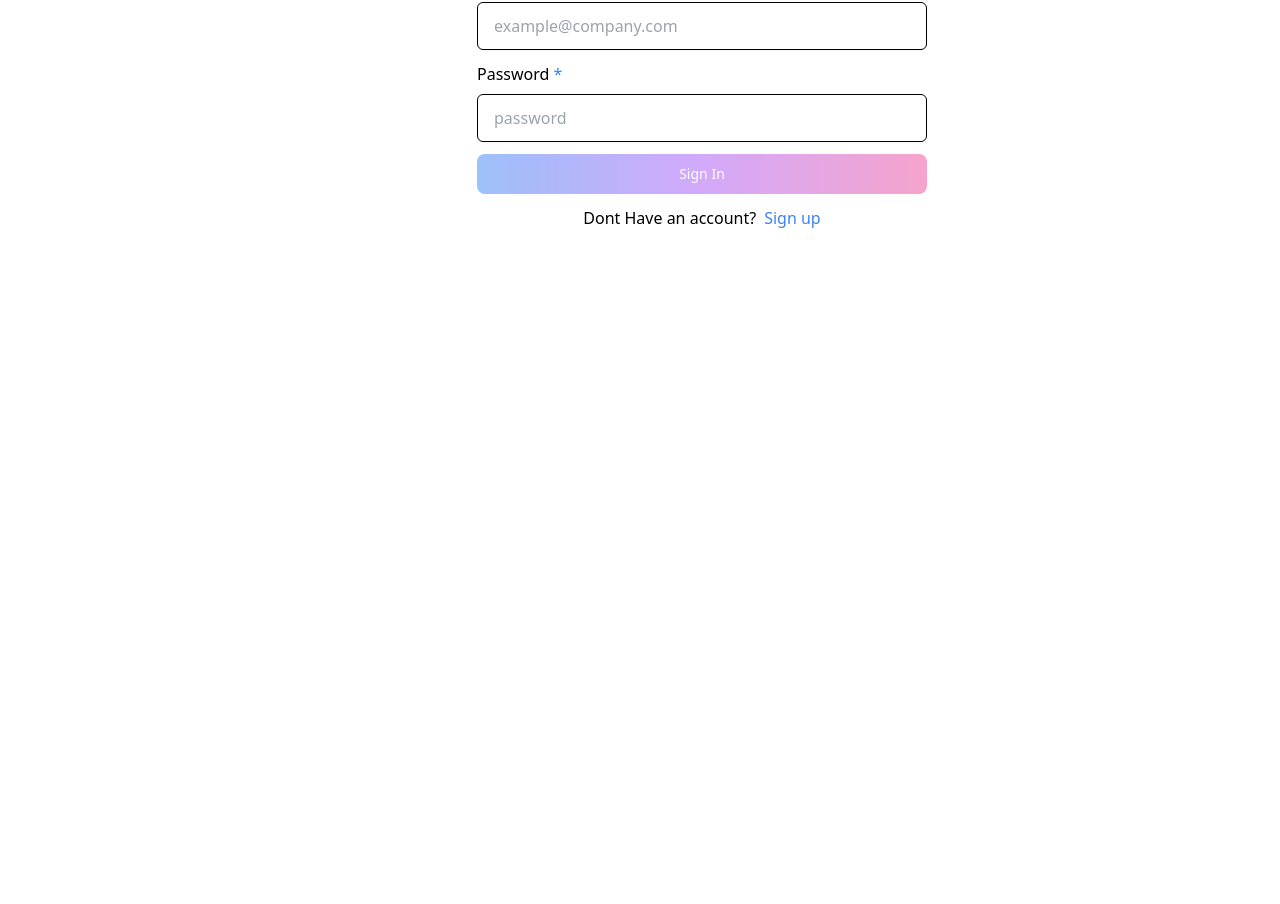
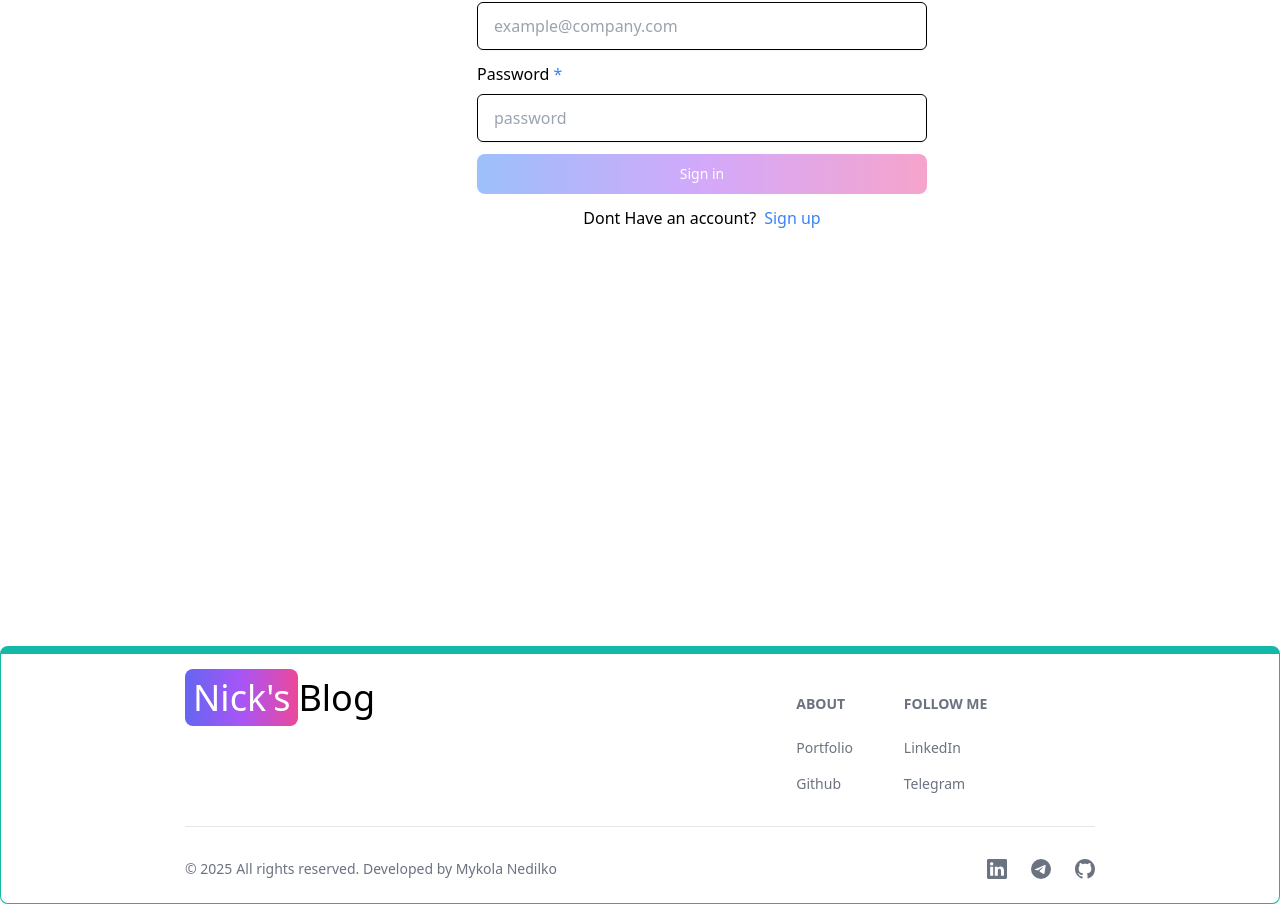
Before and after one commit to NickNedilko/My-blog, a React (Vite) app in the folder client/: page /sign-in in a window 1280 px wide. Shown: the part 298-1202 px from the top of the page. Before the commit the page ends 944 px from the top, so only its background shows below. Built offline with nearby package versions, Linux system fonts and the light colour scheme.

Commit message:
add footer, add spiner to buttons sign in, up

```diff
--- a/client/src/components/shared/Header.tsx
+++ b/client/src/components/shared/Header.tsx
@@ -8,7 +8,7 @@ import { Logo } from "./logo";
 export default function Header() {
  const {pathname} = useLocation();
   return (
-      <Navbar className="border-b-2">
+      <Navbar className="border-b-2 md:px-30">
         <Logo className="mr-3 text-xl md:text-2xl h-6 sm:h-9"/>
           <form>
               <TextInput
--- /dev/null
+++ b/client/src/components/shared/footer.tsx
@@ -0,0 +1,52 @@
+import {
+  Footer,
+  FooterCopyright,
+  FooterDivider,
+  FooterIcon,
+  FooterLink,
+  FooterLinkGroup,
+  FooterTitle,
+} from "flowbite-react";
+import { BsGithub, BsLinkedin, BsTelegram } from "react-icons/bs";
+import { Logo } from "./logo";
+
+export function Footerr() {
+    const date:number = new Date().getFullYear();
+  return (
+    <Footer container className="border border-t-8 border-teal-500">
+      <div className="w-full px-4 md:px-8 lg:px-40">
+        <div className="grid w-full justify-between sm:flex sm:justify-between md:flex md:grid-cols-1">
+
+           <Logo className="mb-4 text-2xl md:text-4xl"/>
+
+          <div className="grid grid-cols-2 gap-8 sm:mt-4 sm:grid-cols-3 sm:gap-6">
+            <div>
+              <FooterTitle title="about" />
+              <FooterLinkGroup col>
+                <FooterLink href="https://my-nextjs-portfolio-gamma-blush.vercel.app/">Portfolio</FooterLink>
+                <FooterLink href="https://github.com/NickNedilko">Github</FooterLink>
+              </FooterLinkGroup>
+            </div>
+            <div>
+              <FooterTitle title="Follow me" />
+              <FooterLinkGroup col>
+                <FooterLink href="www.linkedin.com/in/mykola-nedilko">LinkedIn</FooterLink>
+                <FooterLink href="https://t.me/NickyNed">Telegram</FooterLink>
+              </FooterLinkGroup>
+            </div>
+
+          </div>
+        </div>
+        <FooterDivider />
+        <div className="w-full sm:flex sm:items-center sm:justify-between">
+          <FooterCopyright href="https://github.com/NickNedilko" by="All rights reserved. Developed by Mykola Nedilko" year={date} />
+          <div className="mt-4 flex space-x-6 sm:mt-0 sm:justify-center">
+            <FooterIcon href="#" icon={BsLinkedin} />
+            <FooterIcon href="#" icon={BsTelegram} />
+            <FooterIcon href="https://github.com/NickNedilko" icon={BsGithub} />
+          </div>
+        </div>
+      </div>
+    </Footer>
+  );
+}
--- a/client/src/components/shared/shared-lauot.tsx
+++ b/client/src/components/shared/shared-lauot.tsx
@@ -1,5 +1,6 @@
 import { Outlet } from "react-router-dom";
 import Header from "./Header";
+import { Footerr } from "./footer";
 
 
 
@@ -9,9 +10,12 @@ export default function SharedLauot() {
   return (
     <>
       <Header />
-      <main>
-        <Outlet/>
+        <div className="flex flex-col min-h-screen">
+      <main className="flex-grow">
+          <Outlet />
       </main>
+      <Footerr/>
+          </div>
     </>
   )
 }
--- a/client/src/pages/SignIn.tsx
+++ b/client/src/pages/SignIn.tsx
@@ -2,7 +2,7 @@ import { FormProvider, useForm } from 'react-hook-form'
 import phoneImg from '../assets/phone-icon.png';
 
 import { FormInput } from '../components/shared/form-input'
-import { Button } from 'flowbite-react';
+import { Button, Spinner } from 'flowbite-react';
 import { Link } from 'react-router-dom';
 import { Logo } from '../components/shared/logo';
 import { useMutation } from '@tanstack/react-query';
@@ -12,7 +12,7 @@ import { setAuthHeader } from '../lib/jwt';
 
 
 export default function SignIn() {
-const {mutate} = useMutation({
+const {mutate, status} = useMutation({
     mutationFn: signin,
       onSuccess: async (data) => {
   console.log(data)
@@ -52,7 +52,12 @@ const form = useForm({
             <FormInput name='email' label='Email' placeholder='example@company.com' type='email' required />
             <FormInput name='password' label='Password' placeholder='password' type='password' required />
                 <Button type='submit' className='w-full bg-gradient-to-r from-blue-500 via-purple-500 to-pink-500 opacity-50 hover:opacity-100' >
-                Sign In
+                   {(status === "pending") ? (
+                  <>
+                    <Spinner size="sm" />
+                    <span className='ml-4'>Loading...</span>
+                  </>
+                ) : 'Sign in'}
               </Button>
               <div className='flex gap-2 items-center justify-center'>
                 <span>Dont Have an account?</span>
--- a/client/src/pages/SignUp.tsx
+++ b/client/src/pages/SignUp.tsx
@@ -2,7 +2,7 @@ import { FormProvider, useForm } from 'react-hook-form'
 import phoneImg from '../assets/phone-icon.png';
 
 import { FormInput } from '../components/shared/form-input'
-import { Button } from 'flowbite-react';
+import { Button, Spinner } from 'flowbite-react';
 import { Link } from 'react-router-dom';
 import { Logo } from '../components/shared/logo';
 import { useMutation } from '@tanstack/react-query';
@@ -12,7 +12,7 @@ import { setAuthHeader } from '../lib/jwt';
 
 
 export default function SignUp() {
-const {mutate} = useMutation({
+const {mutate, status} = useMutation({
     mutationFn: signup,
       onSuccess: async (data) => {
   console.log(data)
@@ -55,7 +55,12 @@ const form = useForm({
             <FormInput name='email' label='Email' placeholder='example@company.com' type='email' required />
             <FormInput name='password' label='Password' placeholder='password' type='password' required />
                 <Button type='submit' className='w-full bg-gradient-to-r from-blue-500 via-purple-500 to-pink-500 opacity-50 hover:opacity-100' >
-                Sign Up
+                {(status === "pending") ? (
+                  <>
+                    <Spinner size="sm" />
+                    <span className='ml-4'>Loading...</span>
+                  </>
+                ) : 'Sign Up'}
               </Button>
               <div className='flex gap-2 items-center justify-center'>
                 <span>Have an account?</span>
--- a/client/src/services/authApi.ts
+++ b/client/src/services/authApi.ts
@@ -1,7 +1,7 @@
 
 
 
-export const signin = async (data: Pick<User , 'email' | 'password'>) => {
+export const signin = async (data: Pick<User , 'email' | 'password'>): Promise<User> => {
 return sendRequest<User>(buildUrl('auth', 'signin'), {
     method: 'POST',
     data,
@@ -14,7 +14,7 @@ return sendRequest<User>(buildUrl('auth', 'signin'), {
 import { User } from "../types";
 import { buildUrl, sendRequest } from "./instance";
 
-export const signup = async (data: Pick<User , 'email' | 'password' | 'userName'> ) => {
+export const signup = async (data: Pick<User , 'email' | 'password' | 'userName'> ): Promise<User> => {
 return sendRequest<User>(buildUrl('auth', 'signup'), {
     method: 'POST',
     data,
```
